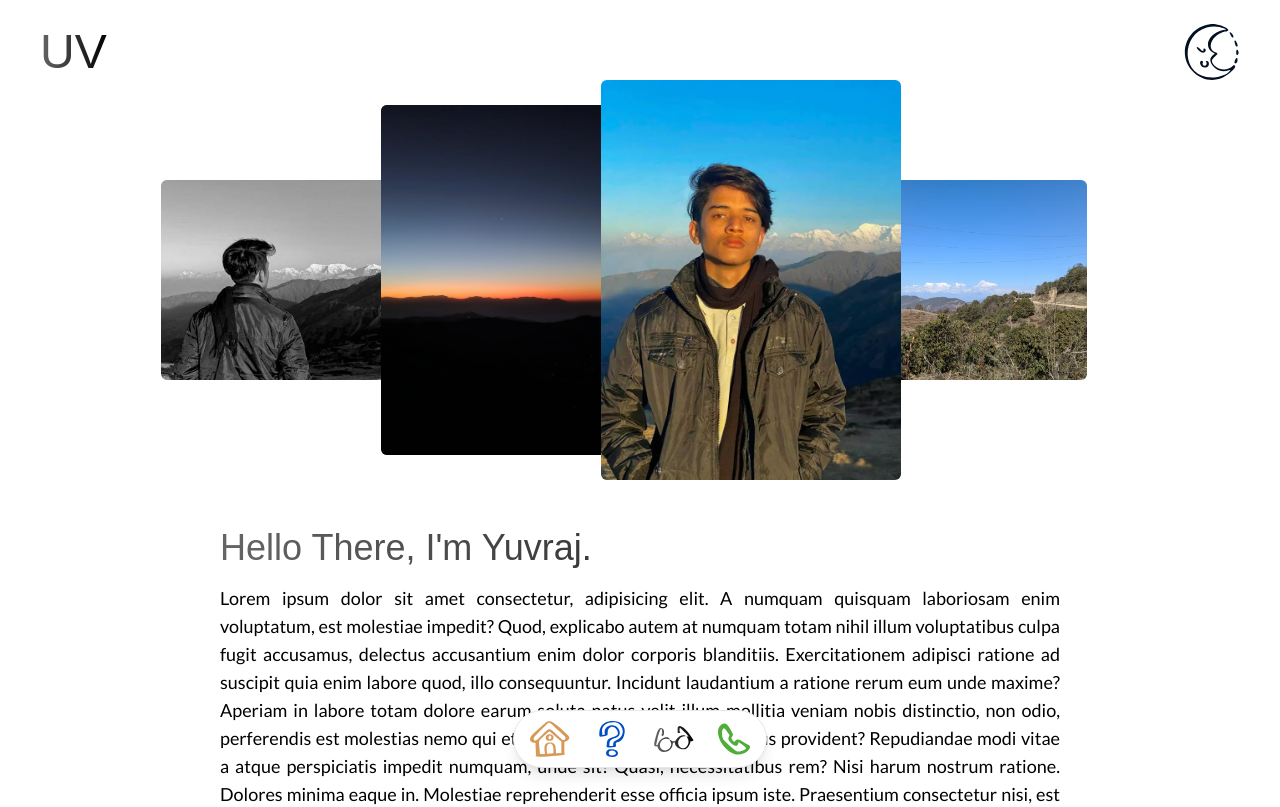
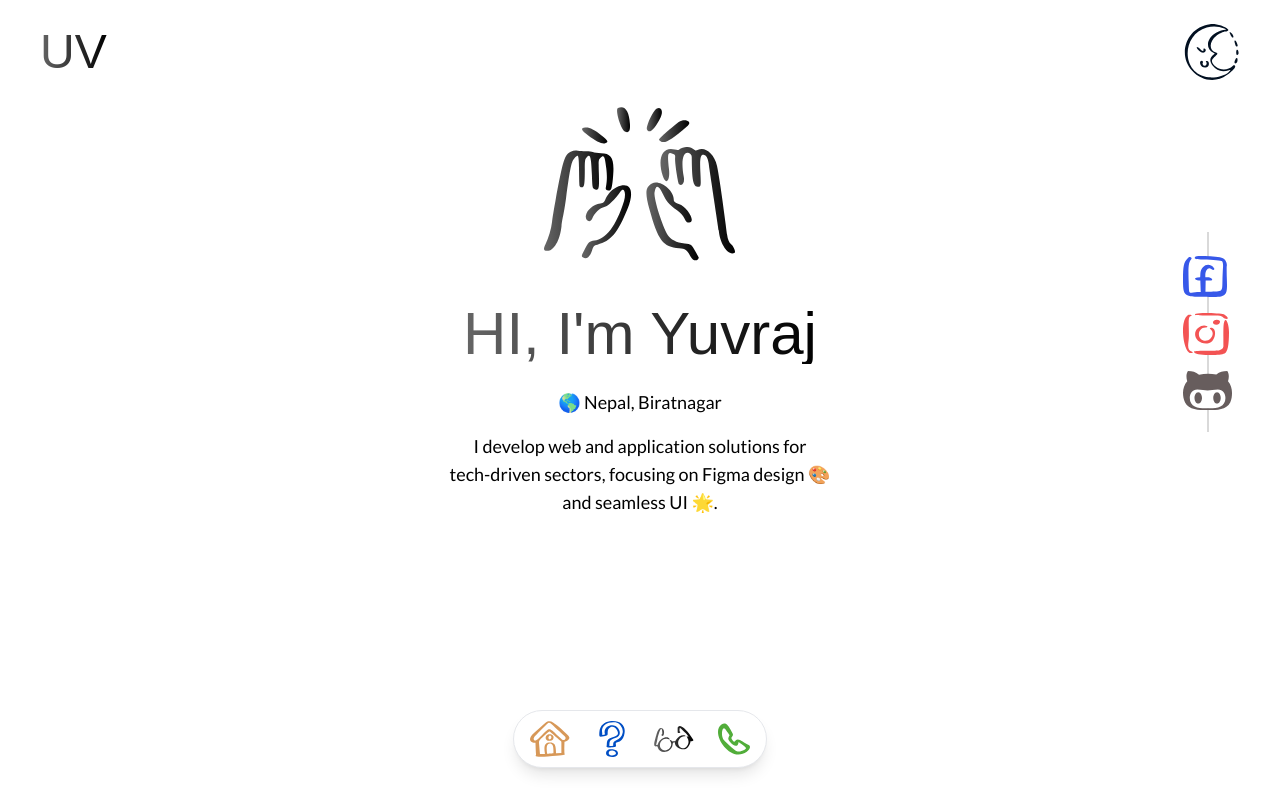
Before and after one commit to yuvrajdahal/Portfolio, a Next.js app: page / in a window 1280 px wide. Shown: the top 807 px of the page. Built offline with nearby package versions, Linux system fonts and the light colour scheme; a web font is replaced by a local one.

Commit message:
fix:remove test code

```diff
--- a/src/app/page.tsx
+++ b/src/app/page.tsx
@@ -15,7 +15,7 @@ import {
 import { ProjectSection } from "./components/project-section";
 
 export default function Home() {
-  const [sectionIndex, setSectionIndex] = useState<number>(1);
+  const [sectionIndex, setSectionIndex] = useState<number>(0);
   const [prevSectionIndex, setPrevSectionIndex] = useState<number>(0);
 
   function handleSectionChange(index: number) {
```
